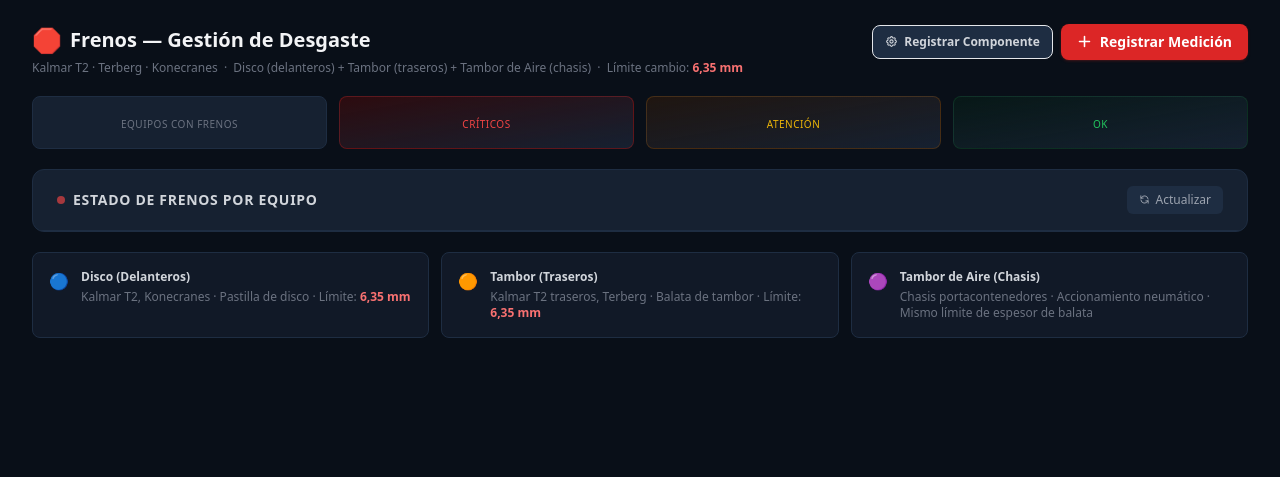
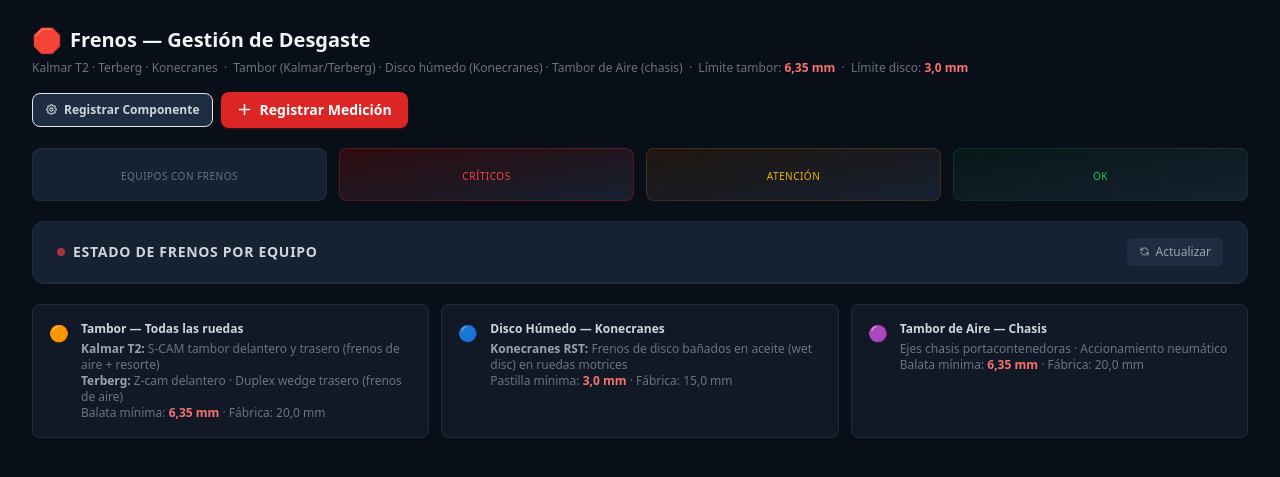
Before and after one commit to rgonzalez1043/Tirewatch_v1.0, a Django app: page /frenos/ in a window 1280 px wide. Shown: the part 67-544 px from the top of the page. Run offline with Django 4.2, Linux system fonts and the light colour scheme; the visitor is signed in with stand-in values (Sample User, id 1); data comes from the database, SQL or seed files in the repository; data that the repository does not hold is empty; some libraries are stand-ins or nearby versions.

Commit message:
feat: implement brake management dashboard with component tracking and measurement logging

```diff
--- a/backend/core/models.py
+++ b/backend/core/models.py
@@ -70,18 +70,51 @@ class ConfiguracionSistema(models.Model):
     limite_turbo_axial = models.FloatField(default=0.15, help_text="Límite máximo de juego axial permitido en mm")
     umbral_alerta_turbo_pct = models.FloatField(default=0.80, help_text="Porcentaje de desgaste (0.0 a 1.0) desde el cual desencadenar alerta de ATENCIÓN")
 
-    # Módulo Frenos (Kalmar T2, Terberg, Konecranes — referencia Kalmar Ottawa T2 manual: mín 6.35 mm)
+    # Módulo Frenos — Tambor (Kalmar T2 todas las ruedas, Terberg todas las ruedas)
+    # Ref: FMCSA 393.47 / industria — balata mínima 6.35 mm (1/4")
+    limite_freno_tambor_mm = models.FloatField(
+        default=6.35,
+        help_text="Balata mínima en mm para frenos de TAMBOR (Kalmar T2, Terberg). Ref: 6.35 mm (1/4 pulgada)"
+    )
+    prof_fabrica_freno_tambor_mm = models.FloatField(
+        default=20.0,
+        help_text="Espesor de fábrica de la balata de tambor en mm (Kalmar T2, Terberg)"
+    )
+
+    # Módulo Frenos — Disco húmedo (Konecranes reach stacker — frenos de disco bañados en aceite)
+    # Ref: especificación típica industria reach stacker ~3 mm pastilla mínima
+    limite_freno_disco_mm = models.FloatField(
+        default=3.0,
+        help_text="Pastilla mínima en mm para frenos de DISCO (Konecranes — disco húmedo/bañado en aceite)"
+    )
+    prof_fabrica_freno_disco_mm = models.FloatField(
+        default=15.0,
+        help_text="Espesor de fábrica de la pastilla de disco húmedo en mm (Konecranes)"
+    )
+
+    # Módulo Frenos — Tambor de aire / chasis (portacontenedoras, ejes de remolque)
+    limite_freno_tambor_aire_mm = models.FloatField(
+        default=6.35,
+        help_text="Balata mínima en mm para frenos de TAMBOR DE AIRE (ejes chasis / remolques portacontenedoras)"
+    )
+    prof_fabrica_freno_tambor_aire_mm = models.FloatField(
+        default=20.0,
+        help_text="Espesor de fábrica de la balata de tambor de aire en mm (ejes chasis)"
+    )
+
+    umbral_alerta_freno_pct = models.FloatField(
+        default=0.75,
+        help_text="Porcentaje de desgaste (0.0 a 1.0) desde el cual generar alerta ATENCIÓN en frenos"
+    )
+
+    # Campo legacy — mantenido para compatibilidad con vistas que aún lo referencian
     limite_freno_pastilla_mm = models.FloatField(
         default=6.35,
-        help_text="Espesor mínimo de pastilla/balata en mm antes de cambio (Kalmar T2 manual: 6.35 mm / 0.25 inch)"
+        help_text="[Legacy] Límite unificado anterior. Usar limite_freno_tambor_mm / limite_freno_disco_mm según tipo"
     )
     prof_fabrica_freno_mm = models.FloatField(
         default=20.0,
-        help_text="Espesor de fábrica de la pastilla/balata en mm (referencia para cálculo de desgaste %)"
-    )
-    umbral_alerta_freno_pct = models.FloatField(
-        default=0.75,
-        help_text="Porcentaje de desgaste (0.0 a 1.0) desde el cual generar alerta ATENCIÓN en frenos"
+        help_text="[Legacy] Espesor fábrica unificado anterior. Usar prof_fabrica_freno_tambor_mm / _disco_mm"
     )
 
     # Módulo Cadenas (Taylor container handlers — estándar industria ISO: 3% elongación máx)
--- a/backend/templates/web/frenos_dashboard.html
+++ b/backend/templates/web/frenos_dashboard.html
@@ -10,7 +10,14 @@ function frenosDashboard() {
     // ── Estado general ─────────────────────────────────
     equipos: [],          // Array de { equipo_numero, estado_global, componentes[] }
     stats: { total: 0, criticos: 0, atencion: 0, ok: 0 },
-    config: { limite_mm: {{ config.limite_freno_pastilla_mm }}, prof_fabrica_mm: {{ config.prof_fabrica_freno_mm }}, umbral_pct: {{ config.umbral_alerta_freno_pct }} },
+    config: {
+      limite_mm: {{ config.limite_freno_tambor_mm }},
+      prof_fabrica_mm: {{ config.prof_fabrica_freno_tambor_mm }},
+      limite_disco_mm: {{ config.limite_freno_disco_mm }},
+      prof_fabrica_disco_mm: {{ config.prof_fabrica_freno_disco_mm }},
+      limite_tambor_aire_mm: {{ config.limite_freno_tambor_aire_mm }},
+      umbral_pct: {{ config.umbral_alerta_freno_pct }},
+    },
     cargando: true,
     expandidos: {},       // { equipo_numero: true/false }
 
@@ -152,11 +159,18 @@ function frenosDashboard() {
       }
     },
 
-    colorEspesor(val) {
+    limiteParaTipo(tipo) {
+      if (tipo === 'disco') return this.config.limite_disco_mm;
+      if (tipo === 'tambor_aire') return this.config.limite_tambor_aire_mm;
+      return this.config.limite_mm;
+    },
+    colorEspesor(val, tipo) {
       if (!val) return 'text-gray-400';
       const v = parseFloat(val);
-      if (v <= this.config.limite_mm) return 'text-red-400';
-      const umbral = this.config.limite_mm + (this.config.prof_fabrica_mm - this.config.limite_mm) * (1 - this.config.umbral_pct);
+      const lim = this.limiteParaTipo(tipo);
+      if (v <= lim) return 'text-red-400';
+      const fab = tipo === 'disco' ? this.config.prof_fabrica_disco_mm : this.config.prof_fabrica_mm;
+      const umbral = lim + (fab - lim) * (1 - this.config.umbral_pct);
       if (v <= umbral) return 'text-yellow-400';
       return 'text-green-400';
     },
@@ -356,8 +370,11 @@ function frenosDashboard() {
       </h2>
       <p class="text-xs text-gray-500 mt-1">
         Kalmar T2 · Terberg · Konecranes &nbsp;·&nbsp;
-        Disco (delanteros) + Tambor (traseros) + Tambor de Aire (chasis)
-        &nbsp;·&nbsp; Límite cambio: <strong class="text-red-400">{{ config.limite_freno_pastilla_mm }} mm</strong>
+        Tambor (Kalmar/Terberg) · Disco húmedo (Konecranes) · Tambor de Aire (chasis)
+        &nbsp;·&nbsp;
+        Límite tambor: <strong class="text-red-400">{{ config.limite_freno_tambor_mm }} mm</strong>
+        &nbsp;·&nbsp;
+        Límite disco: <strong class="text-red-400">{{ config.limite_freno_disco_mm }} mm</strong>
       </p>
     </div>
     <div class="flex items-center gap-2">
@@ -584,41 +601,49 @@ function frenosDashboard() {
     </template>
   </div>
 
-  <!-- INFO TÉCNICA -->
+  <!-- INFO TÉCNICA POR TIPO -->
   <div class="grid grid-cols-1 sm:grid-cols-3 gap-3 text-xs">
+    <div class="bg-navy-800/60 border border-navy-700 rounded-lg p-4 flex items-start gap-3">
+      <span class="text-orange-400 text-base flex-shrink-0">🟠</span>
+      <div>
+        <div class="font-bold text-gray-300 mb-1">Tambor — Todas las ruedas</div>
+        <div class="text-gray-500">
+          <strong class="text-gray-400">Kalmar T2:</strong> S-CAM tambor delantero y trasero (frenos de aire + resorte)<br>
+          <strong class="text-gray-400">Terberg:</strong> Z-cam delantero · Duplex wedge trasero (frenos de aire)<br>
+          Balata mínima: <strong class="text-red-400">{{ config.limite_freno_tambor_mm }} mm</strong>
+          · Fábrica: {{ config.prof_fabrica_freno_tambor_mm }} mm
+        </div>
+      </div>
+    </div>
     <div class="bg-navy-800/60 border border-navy-700 rounded-lg p-4 flex items-start gap-3">
       <span class="text-blue-400 text-base flex-shrink-0">🔵</span>
       <div>
-        <div class="font-bold text-gray-300 mb-1">Disco (Delanteros)</div>
-        <div class="text-gray-500">Kalmar T2, Konecranes · Pastilla de disco ·
-          Límite: <strong class="text-red-400">{{ config.limite_freno_pastilla_mm }} mm</strong></div>
-      </div>
-    </div>
-    <div class="bg-navy-800/60 border border-navy-700 rounded-lg p-4 flex items-start gap-3">
-      <span class="text-orange-400 text-base flex-shrink-0">🟠</span>
-      <div>
-        <div class="font-bold text-gray-300 mb-1">Tambor (Traseros)</div>
-        <div class="text-gray-500">Kalmar T2 traseros, Terberg · Balata de tambor ·
-          Límite: <strong class="text-red-400">{{ config.limite_freno_pastilla_mm }} mm</strong></div>
+        <div class="font-bold text-gray-300 mb-1">Disco Húmedo — Konecranes</div>
+        <div class="text-gray-500">
+          <strong class="text-gray-400">Konecranes RST:</strong> Frenos de disco bañados en aceite (wet disc) en ruedas motrices<br>
+          Pastilla mínima: <strong class="text-red-400">{{ config.limite_freno_disco_mm }} mm</strong>
+          · Fábrica: {{ config.prof_fabrica_freno_disco_mm }} mm
+        </div>
       </div>
     </div>
     <div class="bg-navy-800/60 border border-navy-700 rounded-lg p-4 flex items-start gap-3">
       <span class="text-purple-400 text-base flex-shrink-0">🟣</span>
       <div>
-        <div class="font-bold text-gray-300 mb-1">Tambor de Aire (Chasis)</div>
-        <div class="text-gray-500">Chasis portacontenedores · Accionamiento neumático ·
-          Mismo límite de espesor de balata</div>
+        <div class="font-bold text-gray-300 mb-1">Tambor de Aire — Chasis</div>
+        <div class="text-gray-500">
+          Ejes chasis portacontenedoras · Accionamiento neumático<br>
+          Balata mínima: <strong class="text-red-400">{{ config.limite_freno_tambor_aire_mm }} mm</strong>
+          · Fábrica: {{ config.prof_fabrica_freno_tambor_aire_mm }} mm
+        </div>
       </div>
     </div>
   </div>
 
-</div>{# /x-data #}
 
 
 {# ═══════════════════════════════════════════════════════════════ #}
 {# MODAL: REGISTRAR MEDICIÓN                                       #}
 {# ═══════════════════════════════════════════════════════════════ #}
-<div x-data="frenosDashboard()" id="modal-medicion-wrapper">
 <div x-show="modal === 'medicion'" x-cloak
   class="fixed inset-0 z-50 flex items-center justify-center bg-black/75 backdrop-blur-sm p-4"
   @keydown.escape.window="modal = ''">
@@ -698,7 +723,7 @@ function frenosDashboard() {
               <!-- Nombre de posición -->
               <div class="flex-1">
                 <div class="text-sm font-semibold text-gray-200" x-text="c.posicion_display"></div>
-                <div class="text-[10px] text-gray-500" x-text="c.tipo_freno_display + ' · Fábrica: ' + (c.espesor_fabrica_mm || '?') + ' mm · Límite: {{ config.limite_freno_pastilla_mm }} mm'"></div>
+                <div class="text-[10px] text-gray-500" x-text="c.tipo_freno_display + ' · Fábrica: ' + (c.espesor_fabrica_mm || '?') + ' mm · Límite: ' + limiteParaTipo(c.tipo_freno).toFixed(2) + ' mm'"></div>
               </div>
               <!-- Input de espesor -->
               <div class="flex items-center gap-2 flex-shrink-0">
@@ -707,7 +732,7 @@ function frenosDashboard() {
                   :value="medicionEspesores[c.id]"
                   type="number" step="0.1" min="0.1"
                   :placeholder="'Ej: ' + (c.espesor_fabrica_mm || 20)"
-                  :class="medicionEspesores[c.id] && parseFloat(medicionEspesores[c.id]) <= {{ config.limite_freno_pastilla_mm }} ? 'border-red-600 text-red-400' : 'border-navy-600 text-gray-200'"
+                  :class="medicionEspesores[c.id] && parseFloat(medicionEspesores[c.id]) <= limiteParaTipo(c.tipo_freno) ? 'border-red-600 text-red-400' : 'border-navy-600 text-gray-200'"
                   class="w-24 bg-navy-800 border rounded-lg py-2 px-2.5 text-sm font-mono text-right focus:outline-none focus:ring-1 focus:ring-red-500 transition-colors" />
                 <span class="text-gray-500 text-xs">mm</span>
               </div>
@@ -755,13 +780,11 @@ function frenosDashboard() {
 
   </div>
 </div>
-</div>
 
 
 {# ═══════════════════════════════════════════════════════════════ #}
 {# MODAL: REGISTRAR COMPONENTE                                     #}
 {# ═══════════════════════════════════════════════════════════════ #}
-<div x-data="frenosDashboard()" id="modal-componente-wrapper">
 <div x-show="modal === 'componente'" x-cloak
   class="fixed inset-0 z-50 flex items-center justify-center bg-black/75 backdrop-blur-sm p-4"
   @keydown.escape.window="modal = ''">
@@ -854,13 +877,11 @@ function frenosDashboard() {
     </div>
   </div>
 </div>
-</div>
 
 
 {# ═══════════════════════════════════════════════════════════════ #}
 {# MODAL: REGISTRAR REEMPLAZO                                      #}
 {# ═══════════════════════════════════════════════════════════════ #}
-<div x-data="frenosDashboard()" id="modal-reemplazo-wrapper">
 <div x-show="modal === 'reemplazo'" x-cloak
   class="fixed inset-0 z-50 flex items-center justify-center bg-black/75 backdrop-blur-sm p-4"
   @keydown.escape.window="modal = ''">
@@ -945,6 +966,7 @@ function frenosDashboard() {
     </div>
   </div>
 </div>
-</div>
+
+</div>{# /x-data #}
 
 {% endblock %}
```
Also changed, not shown: backend/frenos/services.py (+7 -1 lines), backend/templates/web/cadenas_dashboard.html (+13 -7 lines), backend/core/migrations/0004_configuracionsistema_frenos_por_tipo.py (added).
